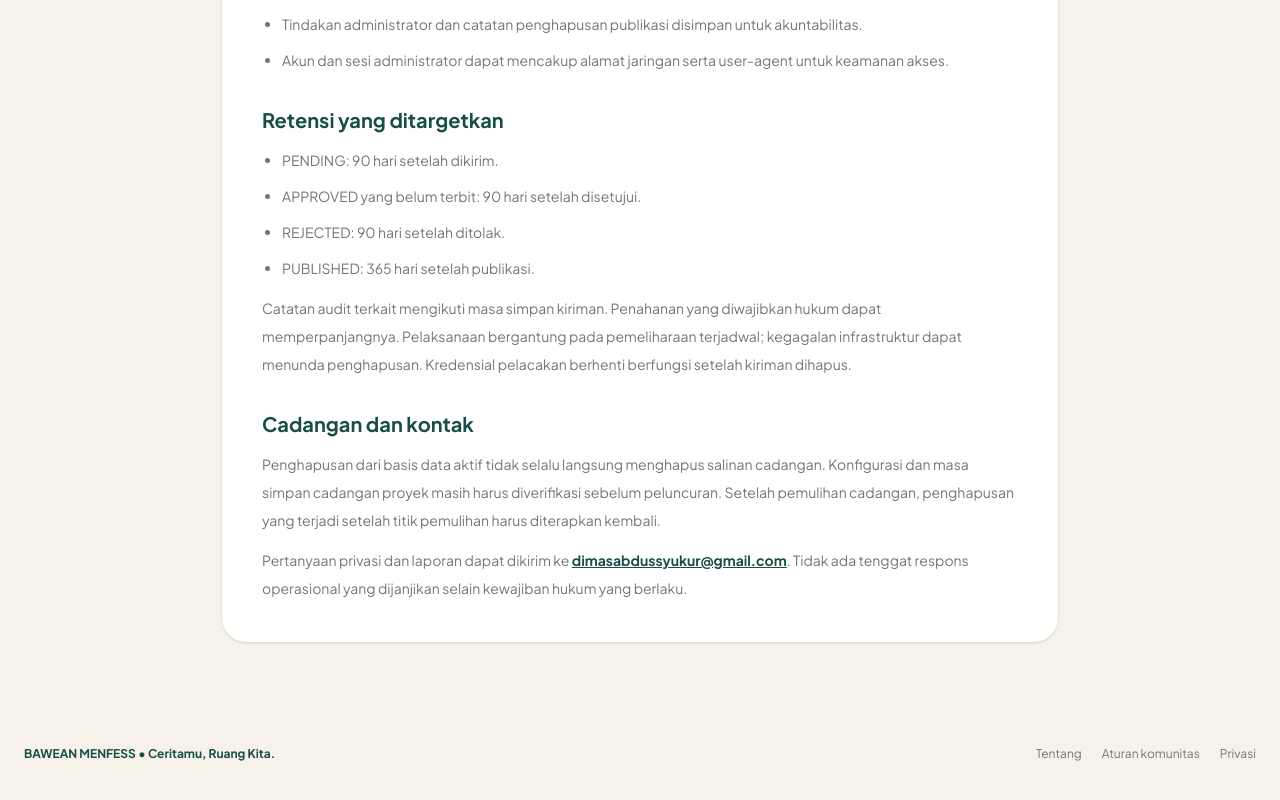
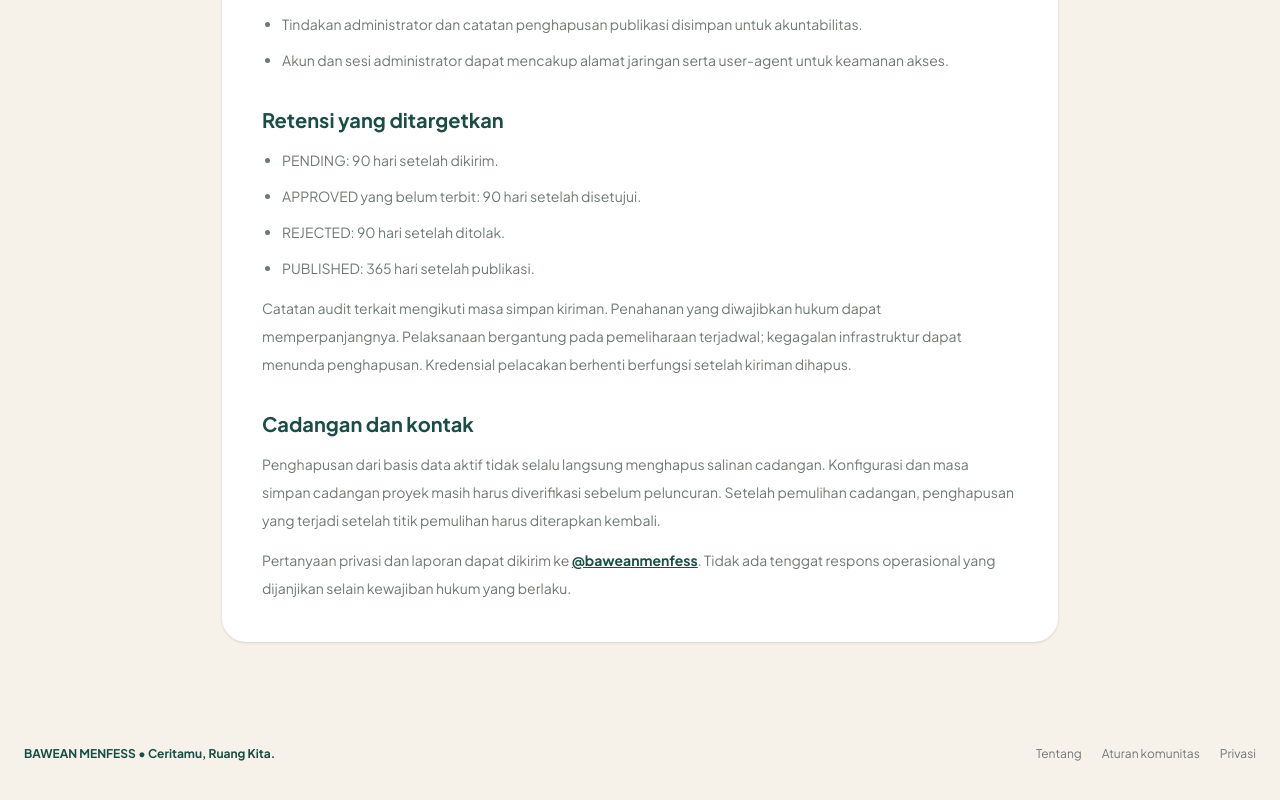
Before and after one commit to god1mas/bawean-menfess, a Next.js app: page /privasi in a window 1280 px wide. Shown: the part 602-1402 px from the top of the page. Built offline with nearby package versions, Linux system fonts and the light colour scheme.

Commit message:
docs: update privacy contact to Instagram

```diff
--- a/src/app/privasi/page.tsx
+++ b/src/app/privasi/page.tsx
@@ -23,7 +23,7 @@ export default function PrivacyPage() {
       </ul><p className="mt-3">Catatan audit terkait mengikuti masa simpan kiriman. Penahanan yang diwajibkan hukum dapat memperpanjangnya. Pelaksanaan bergantung pada pemeliharaan terjadwal; kegagalan infrastruktur dapat menunda penghapusan. Kredensial pelacakan berhenti berfungsi setelah kiriman dihapus.</p></section>
       <section className="mt-8 text-sm leading-7 text-bm-muted"><h2 className="text-xl font-bold text-bm-brand">Cadangan dan kontak</h2>
         <p className="mt-3">Penghapusan dari basis data aktif tidak selalu langsung menghapus salinan cadangan. Konfigurasi dan masa simpan cadangan proyek masih harus diverifikasi sebelum peluncuran. Setelah pemulihan cadangan, penghapusan yang terjadi setelah titik pemulihan harus diterapkan kembali.</p>
-        <p className="mt-3">Pertanyaan privasi dan laporan dapat dikirim ke <a className="font-bold text-bm-brand underline" href="mailto:dimasabdussyukur@gmail.com">dimasabdussyukur@gmail.com</a>. Tidak ada tenggat respons operasional yang dijanjikan selain kewajiban hukum yang berlaku.</p>
+        <p className="mt-3">Pertanyaan privasi dan laporan dapat dikirim ke <a className="font-bold text-bm-brand underline" href="https://www.instagram.com/baweanmenfess/">@baweanmenfess</a>. Tidak ada tenggat respons operasional yang dijanjikan selain kewajiban hukum yang berlaku.</p>
       </section>
     </article></main><PublicFooter /></>
   );
```
